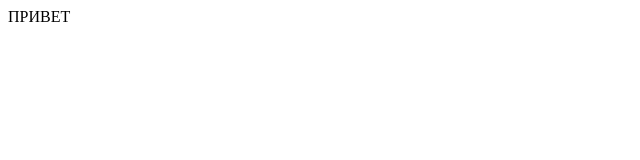
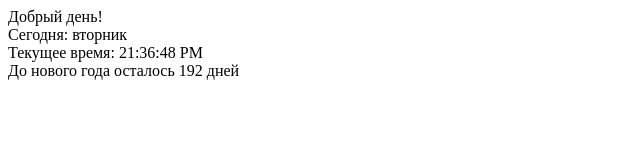
Before and after one commit to trend22/lesson19Date, a website built with webpack: page index.html in a window 1280 px wide. Shown: the whole page, without its empty margins (0-640 px from the left). Built offline with Linux system fonts and the light colour scheme.

Commit message:
lesson19date completed

```diff
--- a/index.html
+++ b/index.html
@@ -8,6 +8,21 @@
     <title>Document</title>
 </head>
 <body>
-    <div>ПРИВЕТ</div>
+    <div>
+        <span id="partDay"></span>
+    </div>
+    <div>
+        <span>Сегодня: </span>
+        <span id="day"></span>
+    </div>
+    <div>
+        <span>Текущее время: </span>
+        <span id="timeNow"></span>
+    </div>
+    <div>
+        <span>До нового года осталось </span>
+        <span id="dateToNewYear"></span>
+    </div>
+
 </body>
 </html>
--- a/src/index.js
+++ b/src/index.js
@@ -1,5 +1,3 @@
-const one = require('./modules/one')
-const two = require('./modules/two')
+const timer = require('./modules/timer')
 
-one()
-two()
+timer('31 december 2022')
--- a/src/modules/one.js
+++ /dev/null
@@ -1,5 +0,0 @@
-const one = () => {
-    console.log('One function started!')
-}
-
-module.exports = one
```
Also changed, not shown: dist/main.js.
